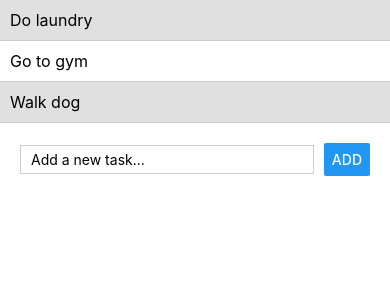
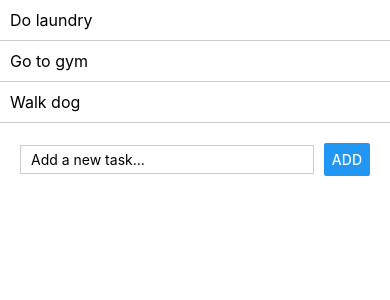
Before and after one commit to Amadou-D/LabTodoList, a React Native app: screen / in a window 390 px wide. Shown: the top 300 px of the page. Built offline with nearby package versions, Linux system fonts and the light colour scheme.

Commit message:
fixing prop implementation to meet lab assignment 3 requirements

```diff
--- a/App.tsx
+++ b/App.tsx
@@ -11,9 +11,9 @@ interface Task {
 
 const App: React.FC = () => {
   const [tasks, setTasks] = useState<Task[]>([
-    { id: 1, text: 'Do laundry', completed: true },
+    { id: 1, text: 'Do laundry', completed: false },
     { id: 2, text: 'Go to gym', completed: false },
-    { id: 3, text: 'Walk dog', completed: true },
+    { id: 3, text: 'Walk dog', completed: false },
   ]);
 
   const addTask = (newTaskText: string) => {
```
